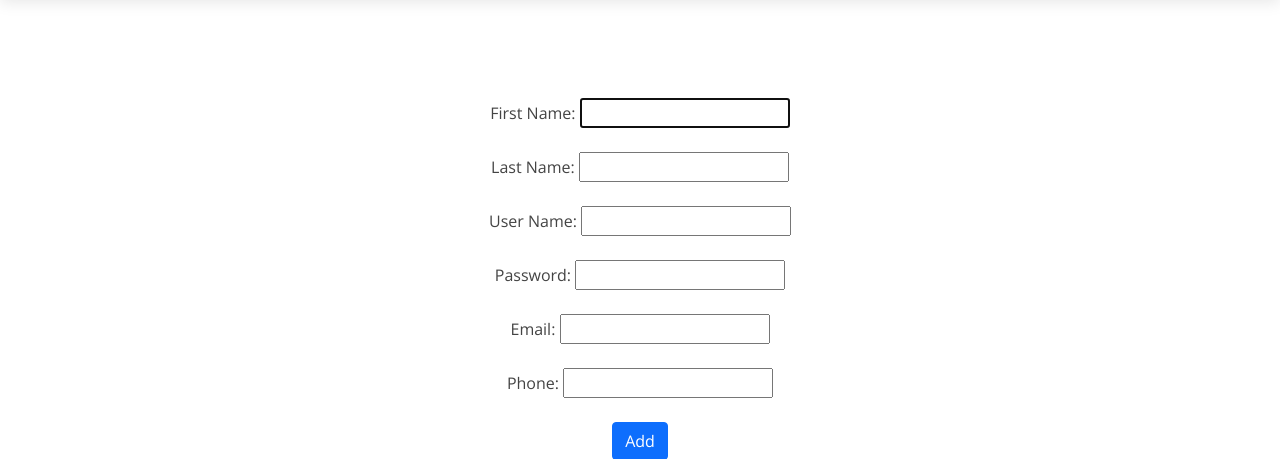
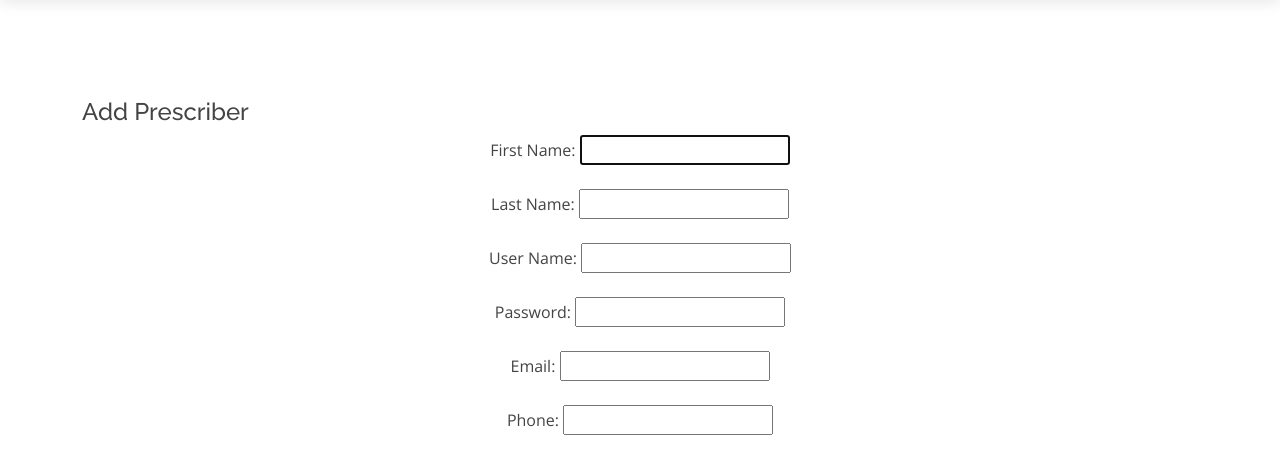
Before and after one commit to RexforNext22/INTEXOpiod, a Django app: page /addPrescriber/ in a window 1280 px wide. Shown: the part 70-529 px from the top of the page. Run offline with Django 3.2, Linux system fonts and the light colour scheme; some libraries are stand-ins or nearby versions.

Commit message:
added by ryan

```diff
--- a/templates/homepages/addPrescriber.html
+++ b/templates/homepages/addPrescriber.html
@@ -2,7 +2,7 @@
 {% extends 'base.html' %} {% load static %} {% block content %}
 <br /><br /><br /><br><br>
 <div class="container" style="margin: auto; align: center" ><br><br>
-
+    <h4>Add Prescriber</h4>
     <form name='form' method='POST' style="margin: auto; text-align: center" action="{% url 'addPrescriber' %}">{% csrf_token %}
 
         <input type="hidden" id="cust_id" name="cust_id" >
```
